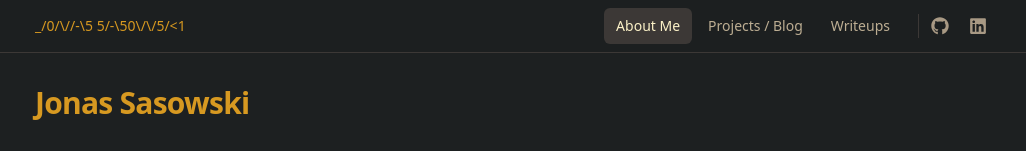
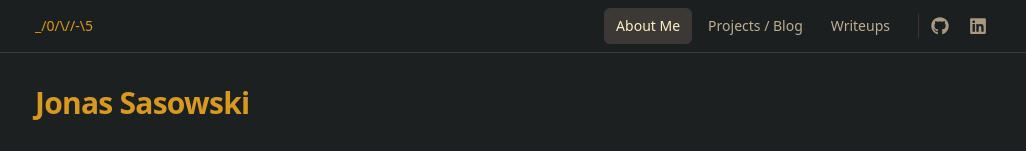
Before and after one commit to Cliiive/portfolio, a React (Vite) app: page / in a window 1280 px wide. Shown: the top 151 px of the page, without its empty margins (125-1151 px from the left). Built offline with nearby package versions, Linux system fonts and the light colour scheme.

Commit message:
Make ascii smaller

```diff
--- a/src/components/Nav.tsx
+++ b/src/components/Nav.tsx
@@ -8,7 +8,7 @@ export default function Nav() {
   return (
     <div className="container-std flex items-center justify-between gap-2 py-2">
       <div className="text-xs sm:text-sm flex-shrink-0" style={{ color: '#bdae93' }}>
-        <span style={{ color: '#d79921' }}>{String.raw`_/0/\//-\5 5/-\50\/\/5/<1`}</span>
+        <span style={{ color: '#d79921' }}>{String.raw`_/0/\//-\5`}</span>
       </div>
       <nav className="flex items-center gap-1 ml-auto flex-wrap justify-end min-w-0">
         <NavLink
```
